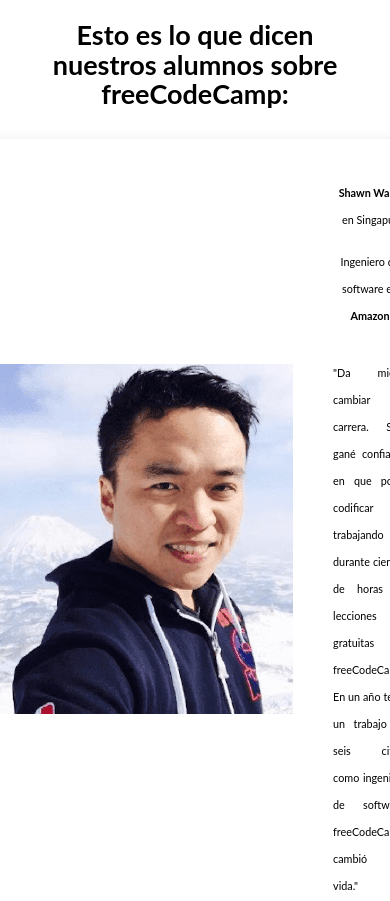
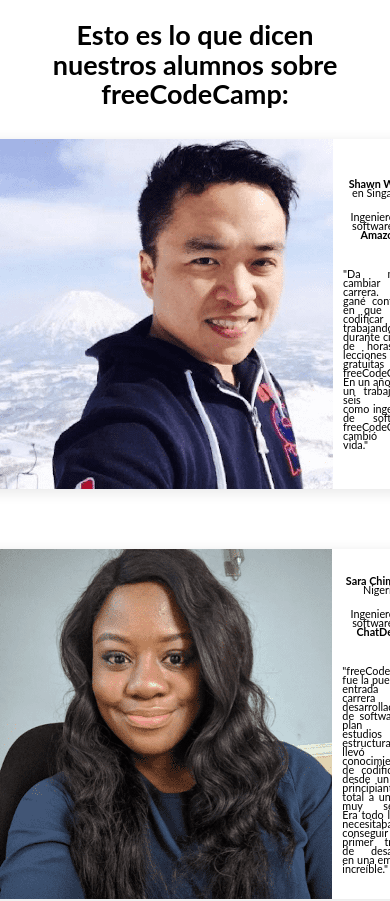
Before and after one commit to Cristian-PinedaQ/Tareas-app, a React (Create React App) app: page / in a window 390 px wide. Shown: the top 901 px of the page. Built offline with nearby package versions, Linux system fonts and the light colour scheme.

Commit message:
Version 1.4

```diff
--- a/src/stylesheets.css/Testimonio.css
+++ b/src/stylesheets.css/Testimonio.css
@@ -46,10 +46,13 @@
   .imagen-testimonio {
     width: auto;
     height: 100%;
+    margin-left: 20px;
   }
 
   .contenedor-texto-testimonio{
     font-size: .8rem;
+    line-height: .5rem;
+    padding: 10px;
   }
 
   .nombre-testimonio {
@@ -62,6 +65,7 @@
 
   .texto-testimonio {
     font-size: .6rem;
+
   }
 
 }
```
